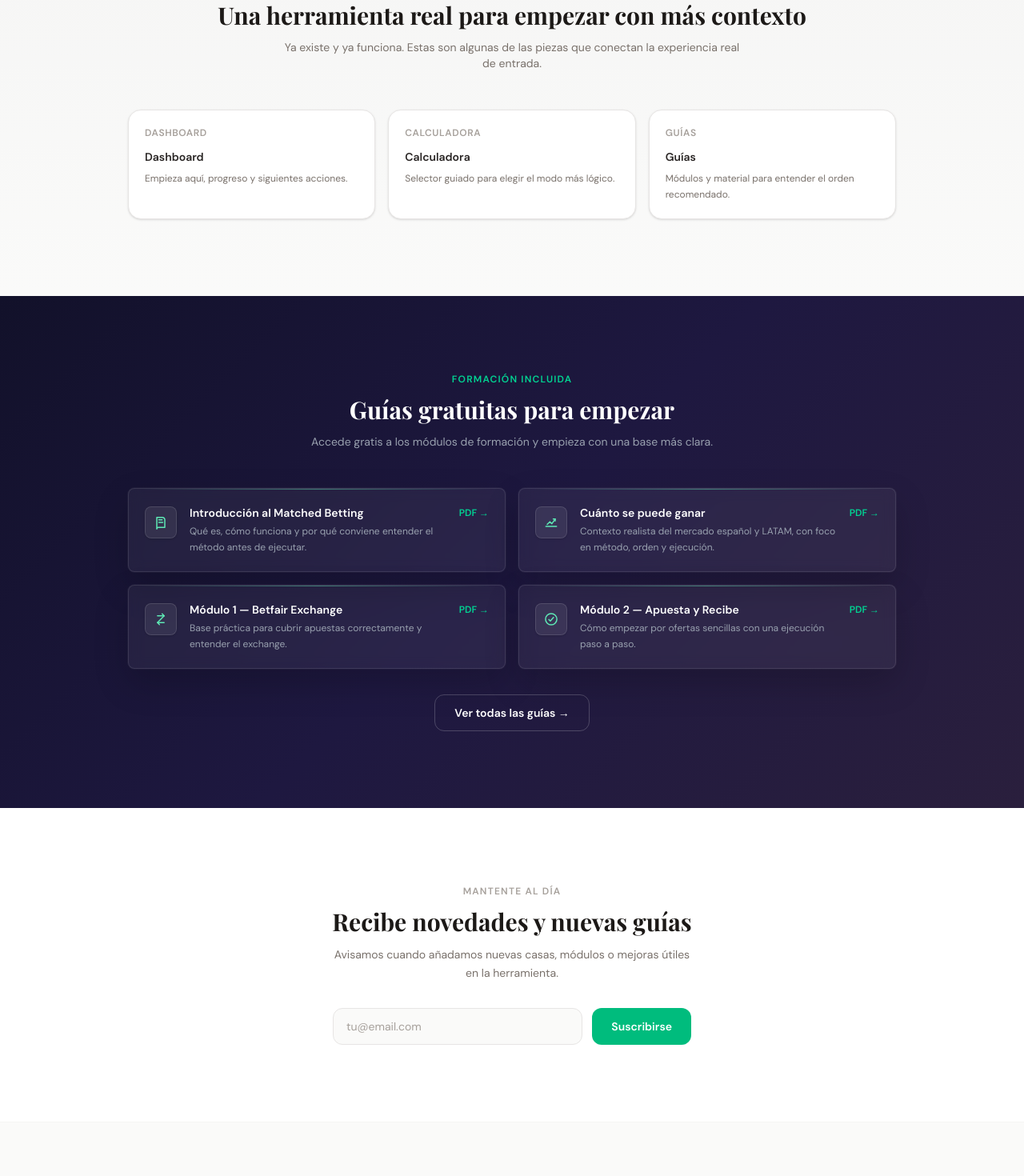
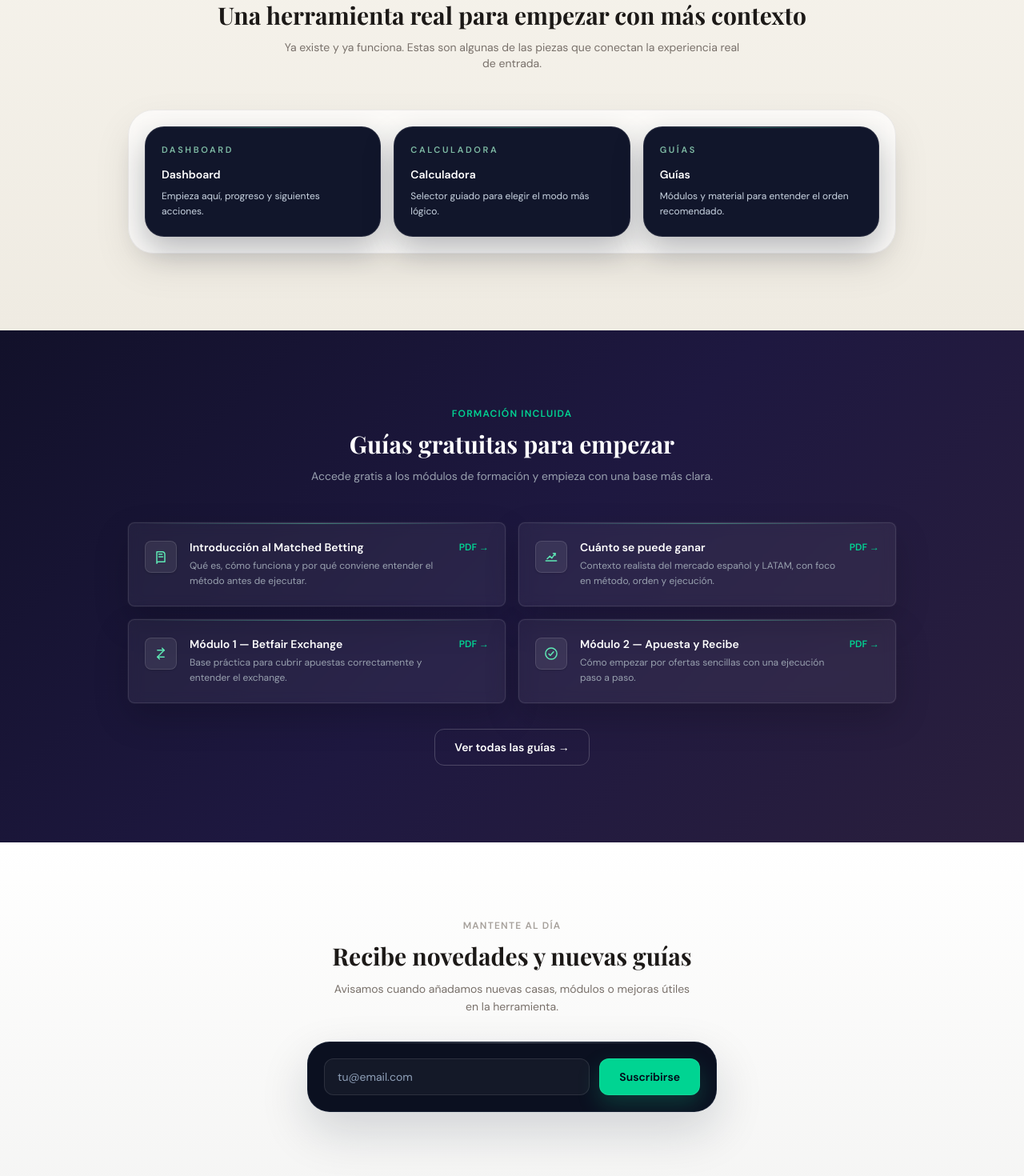
Before and after one commit to eloylt13/matched-betting-app, a Next.js app: page / in a window 1280 px wide. Shown: the part 4000-5470 px from the top of the page at 80% size. Built offline with nearby package versions, Linux system fonts and the light colour scheme; no server answers; a web font is replaced by a local one.

Commit message:
refactor: align landing preview, email capture and final cta with hero style

```diff
--- a/app/page.tsx
+++ b/app/page.tsx
@@ -698,7 +698,7 @@ export default function LandingPage() {
         </div>
       </section>
 
-      <section className="bg-gradient-to-b from-stone-100 to-stone-50">
+      <section className="bg-gradient-to-b from-[#f6f3ec] to-[#efebe2]">
         <div className="max-w-5xl mx-auto px-4 sm:px-6 lg:px-8 py-16 sm:py-24">
           <div className="text-center mb-12">
             <p className="text-xs font-semibold text-stone-400 uppercase tracking-widest mb-3">La app, en detalle</p>
@@ -707,16 +707,19 @@ export default function LandingPage() {
               Ya existe y ya funciona. Estas son algunas de las piezas que conectan la experiencia real de entrada.
             </p>
           </div>
-          <div className="grid sm:grid-cols-3 gap-4">
+          <div className="grid gap-4 rounded-[2rem] border border-stone-200/80 bg-white/70 p-4 shadow-[0_18px_48px_rgba(18,17,42,0.08)] backdrop-blur-sm sm:grid-cols-3 sm:p-5">
             {[
               ['Dashboard', 'Empieza aquí, progreso y siguientes acciones.'],
               ['Calculadora', 'Selector guiado para elegir el modo más lógico.'],
               ['Guías', 'Módulos y material para entender el orden recomendado.'],
             ].map(([title, desc]) => (
-              <div key={title} className="bg-white rounded-2xl border border-stone-200 p-5 shadow-sm">
-                <p className="text-xs font-semibold text-stone-400 uppercase tracking-wider mb-3">{title}</p>
-                <p className="text-sm font-semibold text-stone-800 mb-2">{title}</p>
-                <p className="text-xs text-stone-500 leading-relaxed">{desc}</p>
+              <div
+                key={title}
+                className="group relative overflow-hidden rounded-[1.5rem] border border-white/10 bg-[#11162b] p-5 shadow-[0_16px_38px_rgba(8,15,31,0.28)] ring-1 ring-white/[0.04] transition-all duration-200 before:absolute before:inset-x-4 before:top-0 before:h-px before:bg-gradient-to-r before:from-transparent before:via-emerald-300/35 before:to-transparent hover:-translate-y-0.5 hover:border-emerald-300/25 hover:shadow-[0_20px_44px_rgba(8,15,31,0.34)]"
+              >
+                <p className="mb-3 text-[11px] font-semibold uppercase tracking-[0.24em] text-emerald-200/75">{title}</p>
+                <p className="mb-2 text-sm font-semibold text-white">{title}</p>
+                <p className="text-xs leading-relaxed text-slate-300">{desc}</p>
               </div>
             ))}
           </div>
@@ -752,7 +755,7 @@ export default function LandingPage() {
         </div>
       </section>
 
-      <section className="bg-white">
+      <section className="bg-gradient-to-b from-white via-stone-50 to-stone-100">
         <div className="max-w-2xl mx-auto px-4 sm:px-6 lg:px-8 py-16 sm:py-24 text-center">
           <p className="text-xs font-semibold text-stone-400 uppercase tracking-widest mb-3">Mantente al día</p>
           <h2 className="font-playfair text-2xl sm:text-3xl font-bold text-stone-900 mb-3">Recibe novedades y nuevas guías</h2>
@@ -846,8 +849,13 @@ export default function LandingPage() {
         </div>
       </section>
 
-      <section style={{ background: 'linear-gradient(135deg, #0e0d1f 0%, #12112A 50%, #2A1F3D 100%)' }} className="relative overflow-hidden">
+      <section
+        style={{ background: 'linear-gradient(135deg, #0b1020 0%, #10162a 48%, #1b2140 100%)' }}
+        className="relative overflow-hidden border-t border-white/5"
+      >
         <div className="relative max-w-3xl mx-auto px-4 sm:px-6 lg:px-8 py-20 sm:py-28 text-center">
+          <div className="relative overflow-hidden rounded-[2rem] border border-white/10 bg-white/[0.045] px-6 py-10 shadow-[0_24px_80px_rgba(0,0,0,0.28)] backdrop-blur-md sm:px-10 sm:py-14">
+            <div className="pointer-events-none absolute inset-x-8 top-0 h-px bg-gradient-to-r from-transparent via-white/30 to-transparent" />
           <p className="text-xs font-semibold text-emerald-400 uppercase tracking-widest mb-4">Empieza hoy</p>
           <h2 className="font-playfair text-3xl sm:text-4xl font-bold text-white mb-6">Todo listo para empezar.<br />Sin registro. Sin coste.</h2>
           <p className="text-gray-400 text-base sm:text-lg mb-10 max-w-lg mx-auto leading-relaxed">
@@ -859,7 +867,7 @@ export default function LandingPage() {
               href="/bienvenida"
               eventName="home_cta_final_clicked"
               eventProps={{ location: 'final_cta', target_path: '/bienvenida' }}
-              className="w-full sm:w-auto bg-emerald-500 hover:bg-emerald-400 text-white font-bold text-lg px-10 py-4 rounded-xl transition-colors shadow-lg shadow-emerald-900/40"
+              className="w-full sm:w-auto rounded-xl border border-emerald-300/20 bg-emerald-400 px-10 py-4 text-lg font-bold text-slate-950 shadow-[0_16px_36px_rgba(16,185,129,0.24)] transition-all hover:-translate-y-0.5 hover:bg-emerald-300 hover:shadow-[0_18px_42px_rgba(16,185,129,0.3)]"
             >
               Entrar ahora y empezar con más orden →
             </TrackedLink>
@@ -867,10 +875,11 @@ export default function LandingPage() {
               href="/guias"
               eventName="home_cta_final_secondary_clicked"
               eventProps={{ location: 'final_cta', target_path: '/guias' }}
-              className="w-full sm:w-auto border border-white/20 hover:bg-white/10 text-white font-semibold text-base px-8 py-4 rounded-xl transition-colors"
+              className="w-full sm:w-auto rounded-xl border border-white/14 bg-white/[0.04] px-8 py-4 text-base font-semibold text-white transition-all hover:bg-white/[0.08] hover:border-white/20"
             >
               Ver guía y herramientas
             </TrackedLink>
+          </div>
           </div>
         </div>
       </section>
--- a/components/landing/EmailCapture.tsx
+++ b/components/landing/EmailCapture.tsx
@@ -15,7 +15,7 @@ export default function EmailCapture() {
       const res = await fetch('https://formspree.io/f/xvzwbdrr', {
         method: 'POST',
         headers: { 'Content-Type': 'application/json', Accept: 'application/json' },
-        body: JSON.stringify({ email, _subject: 'Nueva suscripción — IAPredictHub' }),
+        body: JSON.stringify({ email, _subject: 'Nueva suscripci\u00f3n \u2014 IAPredictHub' }),
       })
       if (res.ok) {
         setStatus('success')
@@ -30,35 +30,37 @@ export default function EmailCapture() {
 
   if (status === 'success') {
     return (
-      <div className="bg-emerald-50 border border-emerald-200 rounded-2xl px-8 py-6 text-center max-w-md mx-auto">
-        <p className="text-3xl mb-3">✅</p>
-        <p className="font-semibold text-emerald-800 mb-1">¡Apuntado!</p>
-        <p className="text-sm text-emerald-600">Te avisaremos cuando haya novedades o nuevas guías.</p>
+      <div className="relative mx-auto max-w-lg overflow-hidden rounded-[1.75rem] border border-emerald-300/20 bg-[#0b1020] px-8 py-6 text-center shadow-[0_24px_60px_rgba(15,23,42,0.16)]">
+        <div className="pointer-events-none absolute inset-x-8 top-0 h-px bg-gradient-to-r from-transparent via-emerald-300/45 to-transparent" />
+        <p className="mb-3 text-3xl">✅</p>
+        <p className="mb-1 font-semibold text-white">¡Apuntado!</p>
+        <p className="text-sm text-slate-300">Te avisaremos cuando haya novedades o nuevas guías.</p>
       </div>
     )
   }
 
   return (
-    <div className="w-full max-w-md mx-auto">
-      <form onSubmit={handleSubmit} className="flex flex-col sm:flex-row gap-3">
+    <div className="relative mx-auto w-full max-w-lg overflow-hidden rounded-[1.75rem] border border-slate-800/70 bg-[#0b1020] p-4 shadow-[0_24px_60px_rgba(15,23,42,0.16)] sm:p-5">
+      <div className="pointer-events-none absolute inset-x-8 top-0 h-px bg-gradient-to-r from-transparent via-white/30 to-transparent" />
+      <form onSubmit={handleSubmit} className="flex flex-col gap-3 sm:flex-row">
         <input
           type="email"
           required
           value={email}
           onChange={(e) => setEmail(e.target.value)}
           placeholder="tu@email.com"
-          className="flex-1 bg-stone-50 border border-stone-200 rounded-xl px-4 py-3 text-sm text-stone-800 placeholder-stone-400 focus:outline-none focus:ring-2 focus:ring-emerald-400 focus:border-transparent"
+          className="flex-1 rounded-xl border border-white/10 bg-white/[0.04] px-4 py-3 text-sm text-white placeholder-slate-400 focus:border-emerald-300/40 focus:outline-none focus:ring-2 focus:ring-emerald-300/40"
         />
         <button
           type="submit"
           disabled={status === 'loading'}
-          className="shrink-0 bg-emerald-500 hover:bg-emerald-400 disabled:opacity-60 text-white font-semibold text-sm px-6 py-3 rounded-xl transition-colors"
+          className="shrink-0 rounded-xl border border-emerald-300/20 bg-emerald-400 px-6 py-3 text-sm font-semibold text-slate-950 shadow-[0_12px_28px_rgba(16,185,129,0.24)] transition-all hover:bg-emerald-300 disabled:opacity-60"
         >
           {status === 'loading' ? 'Enviando...' : 'Suscribirse'}
         </button>
       </form>
       {status === 'error' && (
-        <p className="text-xs text-red-500 mt-2 text-center">
+        <p className="mt-2 text-center text-xs text-red-400">
           Algo ha fallado. Prueba de nuevo o escríbenos directamente.
         </p>
       )}
```
